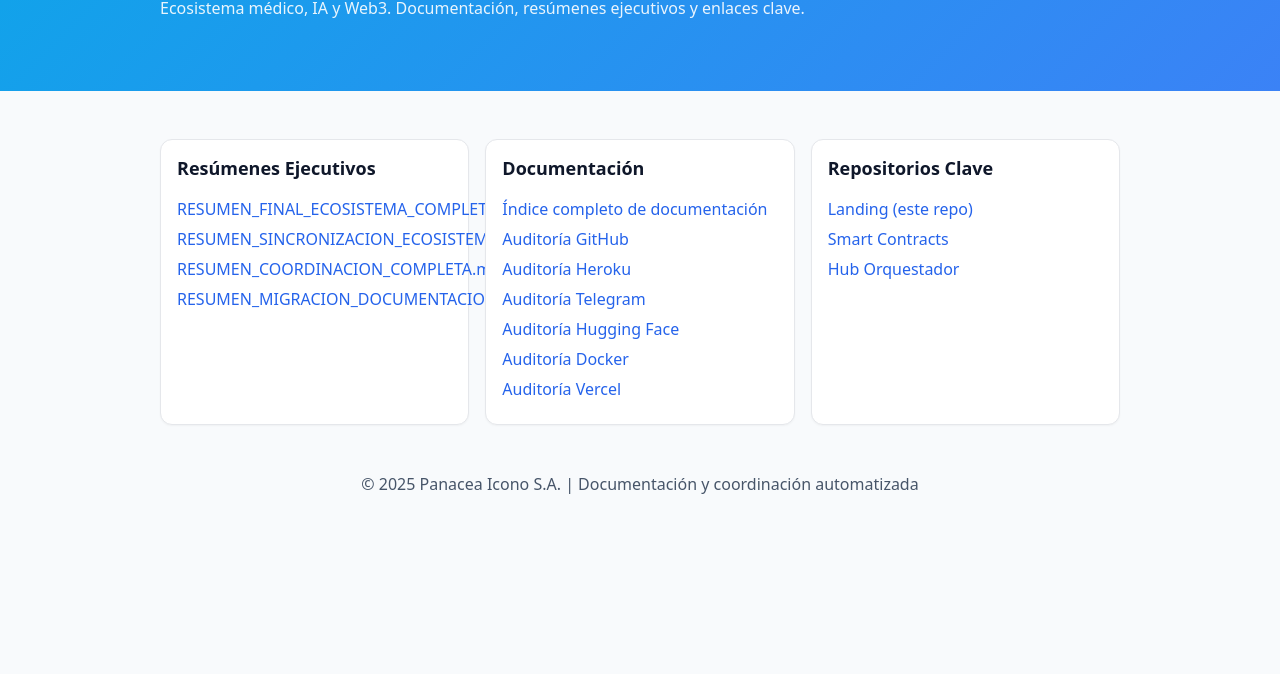
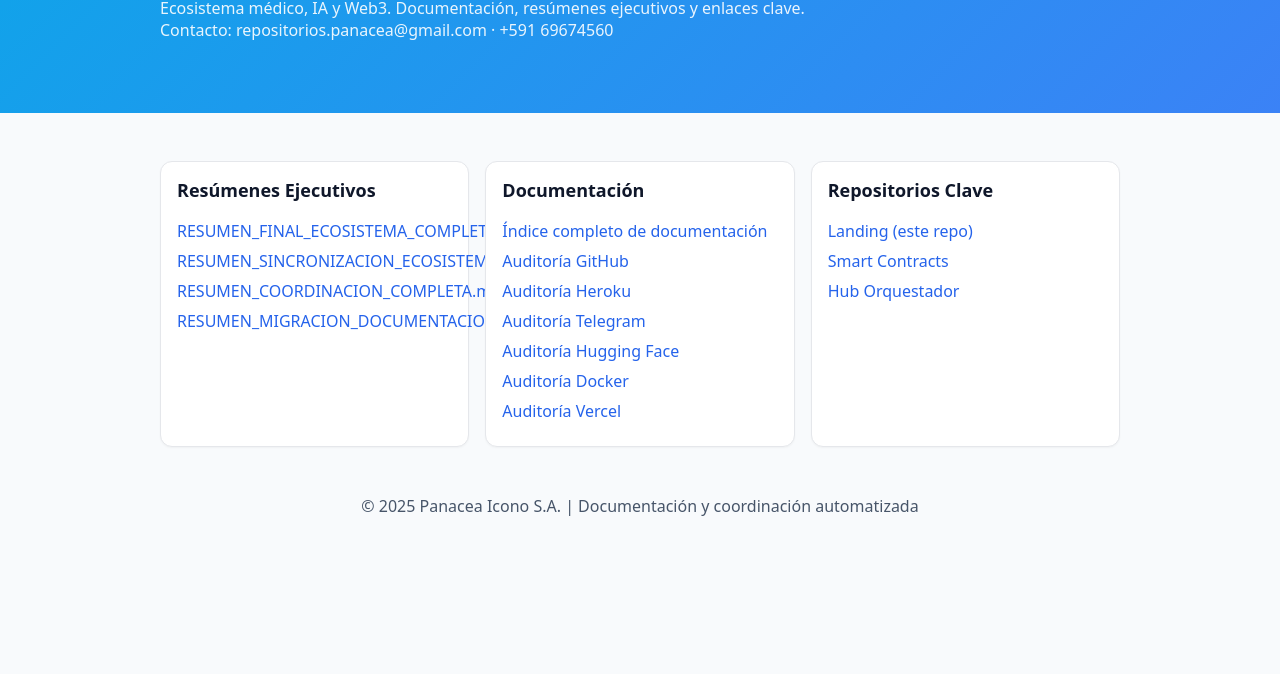
Before and after one commit to panacea-icono/panacea-icono, a plain HTML site: page public/index.html in a window 1280 px wide. Shown: the part 126-800 px from the top of the page. Drawn offline with Linux system fonts and the light colour scheme.

Commit message:
chore(branding): Personalizar textos con Panacea Icono S.A., dominio y contacto

```diff
--- a/public/index.html
+++ b/public/index.html
@@ -23,6 +23,7 @@
       <div class="container">
         <h1>Panacea Icono S.A. — Hub Ejecutivo</h1>
         <p class="lead">Ecosistema médico, IA y Web3. Documentación, resúmenes ejecutivos y enlaces clave.</p>
+        <p class="lead">Contacto: repositorios.panacea@gmail.com · +591 69674560</p>
       </div>
     </header>
 
```
Also changed, not shown: 3 other files.
